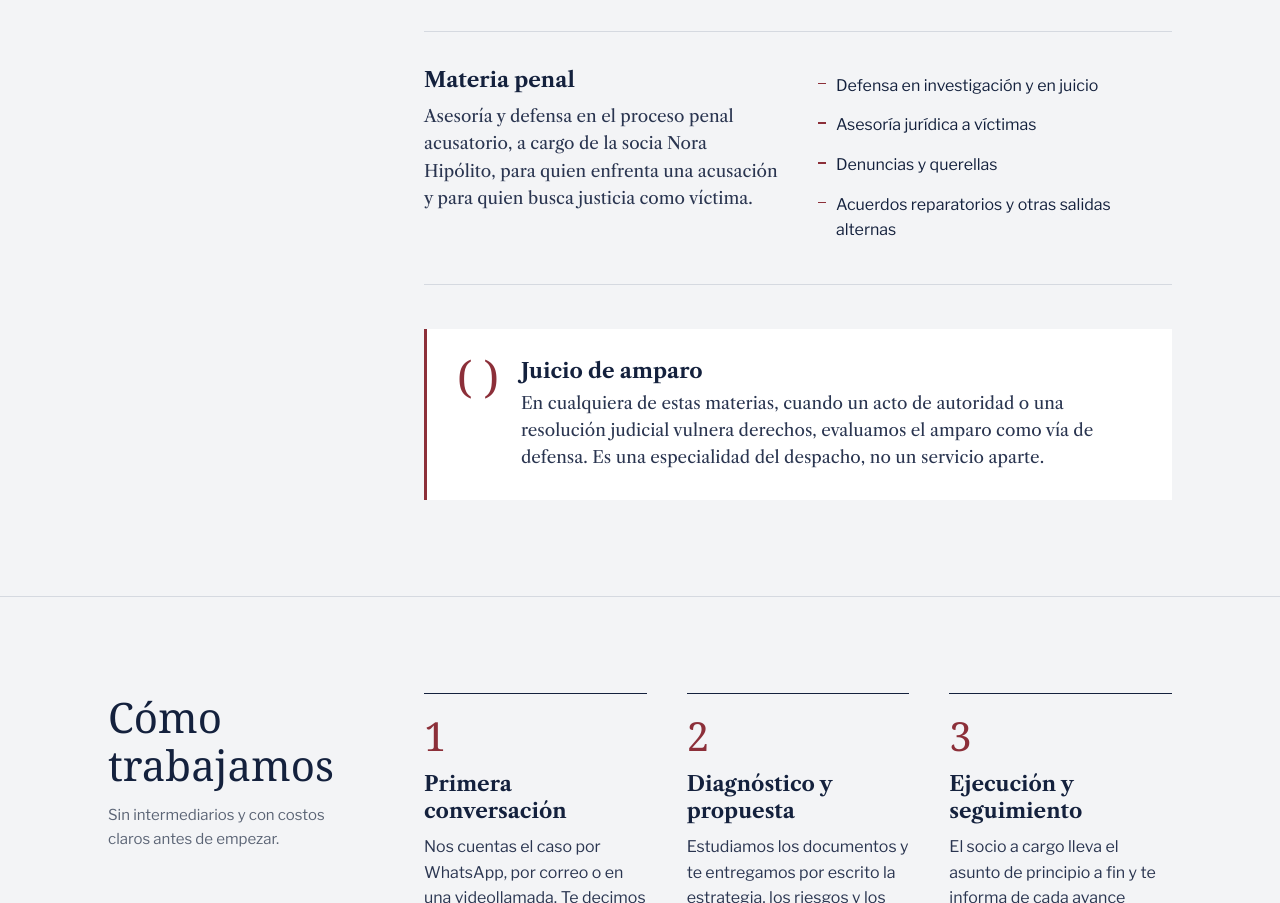
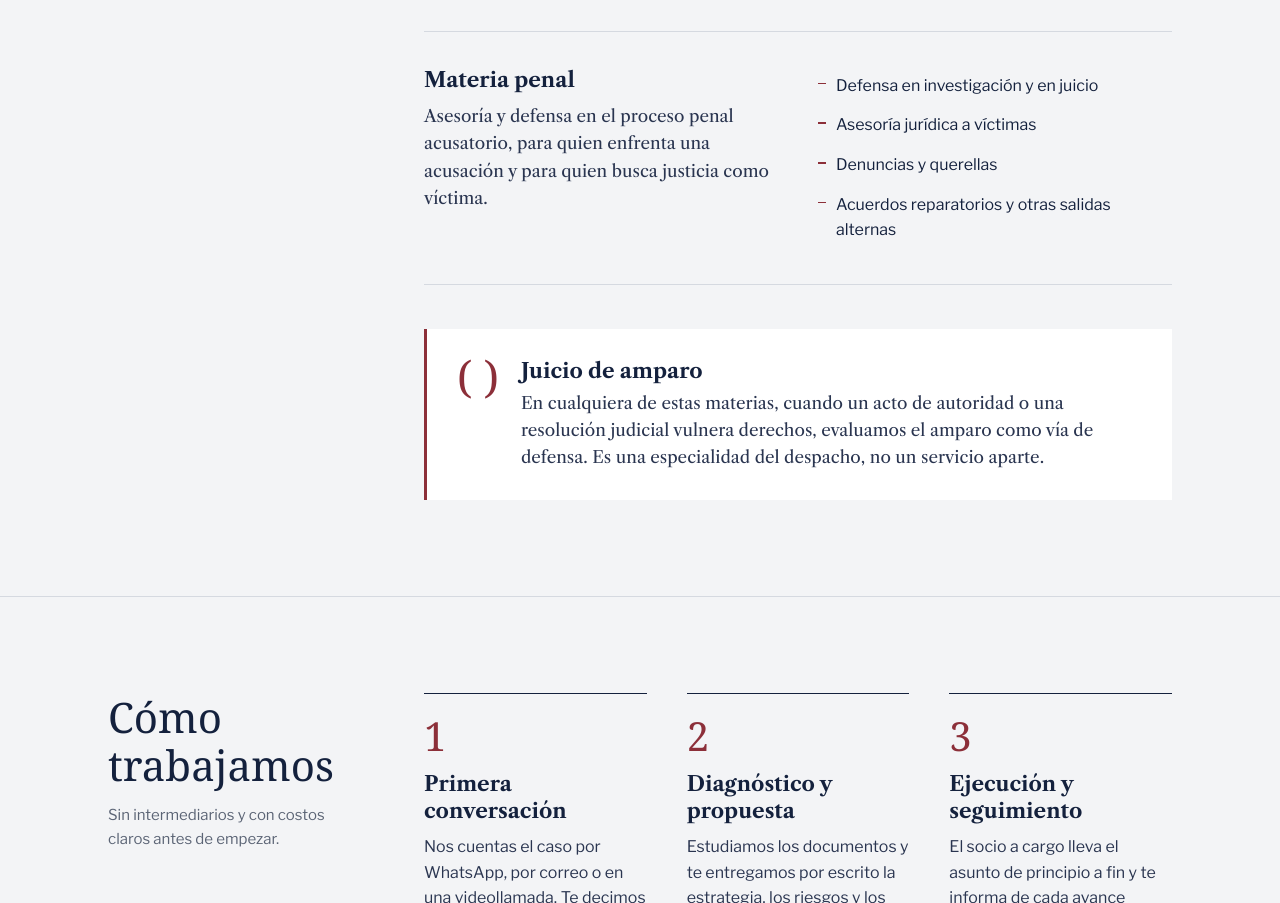
Before and after one commit to egal-mx/egal.mx, a plain HTML site: page index.html in a window 1280 px wide. Shown: the part 1590-2493 px from the top of the page. Drawn offline with nearby package versions, Linux system fonts and the light colour scheme; a web font is replaced by a local one.

Commit message:
Quita mención de responsable en materia penal
Co-Authored-By: Claude Opus 5.5 <noreply@anthropic.com>
Claude-Session: https://claude.ai/code/session_01Gh73bEBMnTCtScv9YWYuW7

```diff
--- a/index.html
+++ b/index.html
@@ -222,7 +222,7 @@
           <article class="materia">
             <div>
               <h3>Materia penal</h3>
-              <p>Asesoría y defensa en el proceso penal acusatorio, a cargo de la socia Nora Hipólito, para quien enfrenta una acusación y para quien busca justicia como víctima.</p>
+              <p>Asesoría y defensa en el proceso penal acusatorio, para quien enfrenta una acusación y para quien busca justicia como víctima.</p>
             </div>
             <ul>
               <li>Defensa en investigación y en juicio</li>
```
